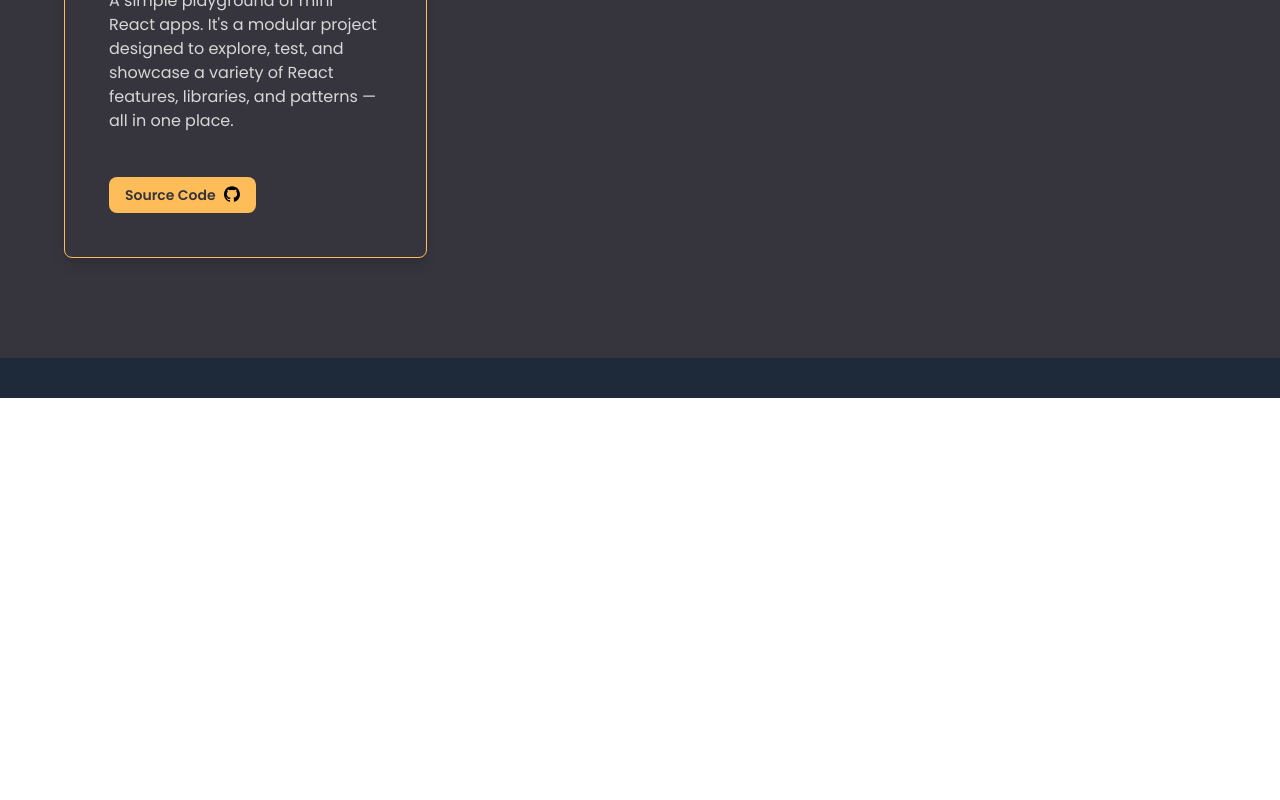
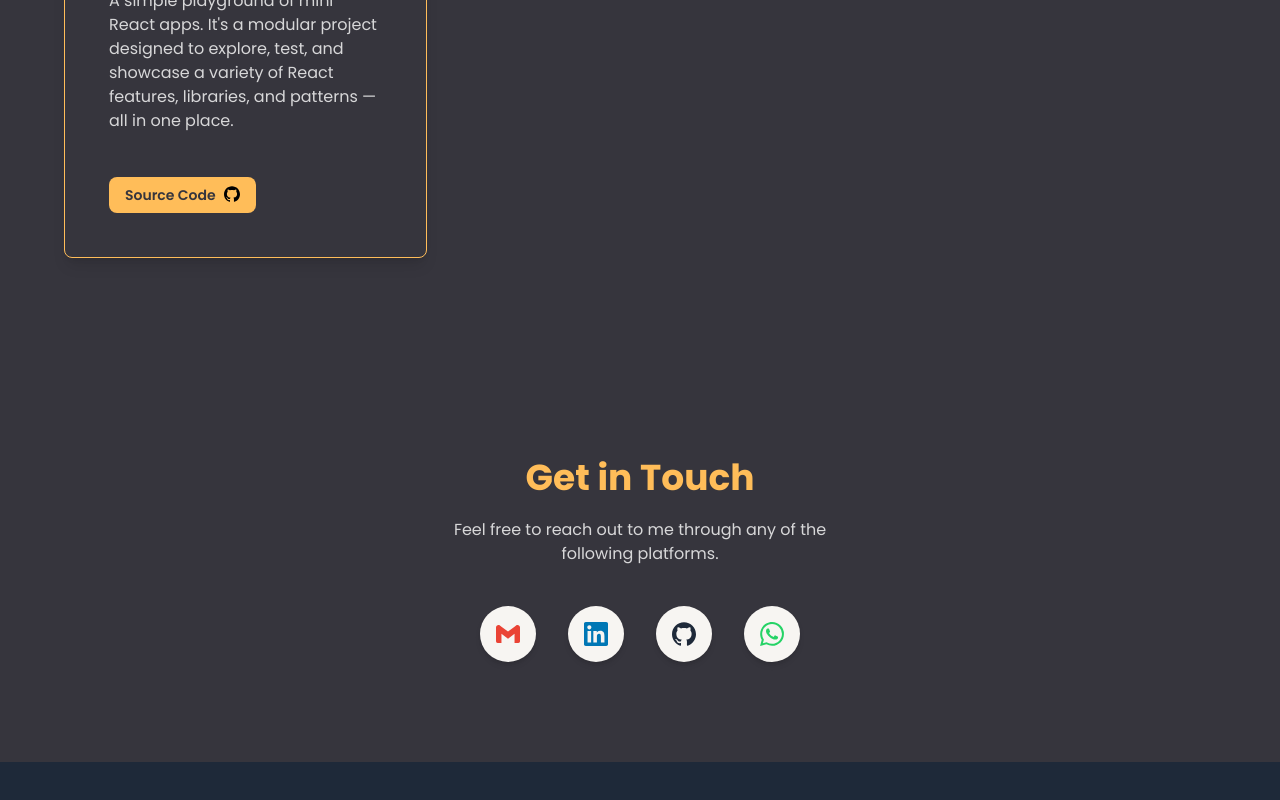
Before and after one commit to baraa-elhajj/BDev, a React (Vite) app: page / in a window 1280 px wide. Shown: the part 3447-4247 px from the top of the page. Before the commit the page ends 3845 px from the top, so only its background shows below. Built offline with nearby package versions, Linux system fonts and the light colour scheme.

Commit message:
Create Contact.jsx

```diff
--- a/src/App.jsx
+++ b/src/App.jsx
@@ -4,6 +4,7 @@ import Services from "./components/Services";
 import Navbar from "./components/Navbar";
 import { useEffect } from "react";
 import Projects from "./components/Projects";
+import Contact from "./components/Contact";
 
 function App() {
   useEffect(() => {
@@ -18,6 +19,7 @@ function App() {
         <About />
         <Services />
         <Projects />
+        <Contact />
         <footer className="bg-gray-800 p-5"></footer>
       </div>
     </>
--- /dev/null
+++ b/src/components/Contact.jsx
@@ -0,0 +1,52 @@
+import { SiGithub, SiLinkedin, SiGmail, SiWhatsapp } from "react-icons/si";
+
+export default function Contact() {
+  return (
+    <section
+      id="contact"
+      className="flex flex-col items-center text-center px-6 lg:px-16 py-25"
+    >
+      <h2 className="text-3xl sm:text-4xl lg:text-4xl font-bold text-[#ffbd59] mb-5">
+        Get in Touch
+      </h2>
+      <p className="text-white/80 text-center mb-10 max-w-md">
+        Feel free to reach out to me through any of the following platforms.
+      </p>
+
+      <div className="flex space-x-8">
+        <a
+          href="mailto:baraa.w.hajj@gmail.com"
+          className="p-2 sm:p-4 rounded-full shadow-md hover:shadow-lg transition hover:scale-110 bg-[#f7f5f2]"
+        >
+          <SiGmail className="size-5 sm:size-6 text-[#EA4335]" />
+        </a>
+
+        <a
+          href="https://linkedin.com/in/baraa-elhajj"
+          target="_blank"
+          rel="noopener noreferrer"
+          className="p-2 sm:p-4 rounded-full shadow-md hover:shadow-lg transition hover:scale-110 bg-[#f7f5f2]"
+        >
+          <SiLinkedin className="size-5 sm:size-6 text-[#0077B5]" />
+        </a>
+        <a
+          href="https://github.com/baraa-elhajj"
+          target="_blank"
+          rel="noopener noreferrer"
+          className="p-2 sm:p-4 rounded-full shadow-md hover:shadow-lg transition hover:scale-110 bg-[#f7f5f2]"
+        >
+          <SiGithub className="size-5 sm:size-6 text-gray-800" />
+        </a>
+
+        <a
+          href="https://wa.me/96179319246"
+          target="_blank"
+          rel="noopener noreferrer"
+          className="p-2 sm:p-4 rounded-full shadow-md hover:shadow-lg transition hover:scale-110 bg-[#f7f5f2]"
+        >
+          <SiWhatsapp className="size-5 sm:size-6 text-[#25D366]" />
+        </a>
+      </div>
+    </section>
+  );
+}
```
